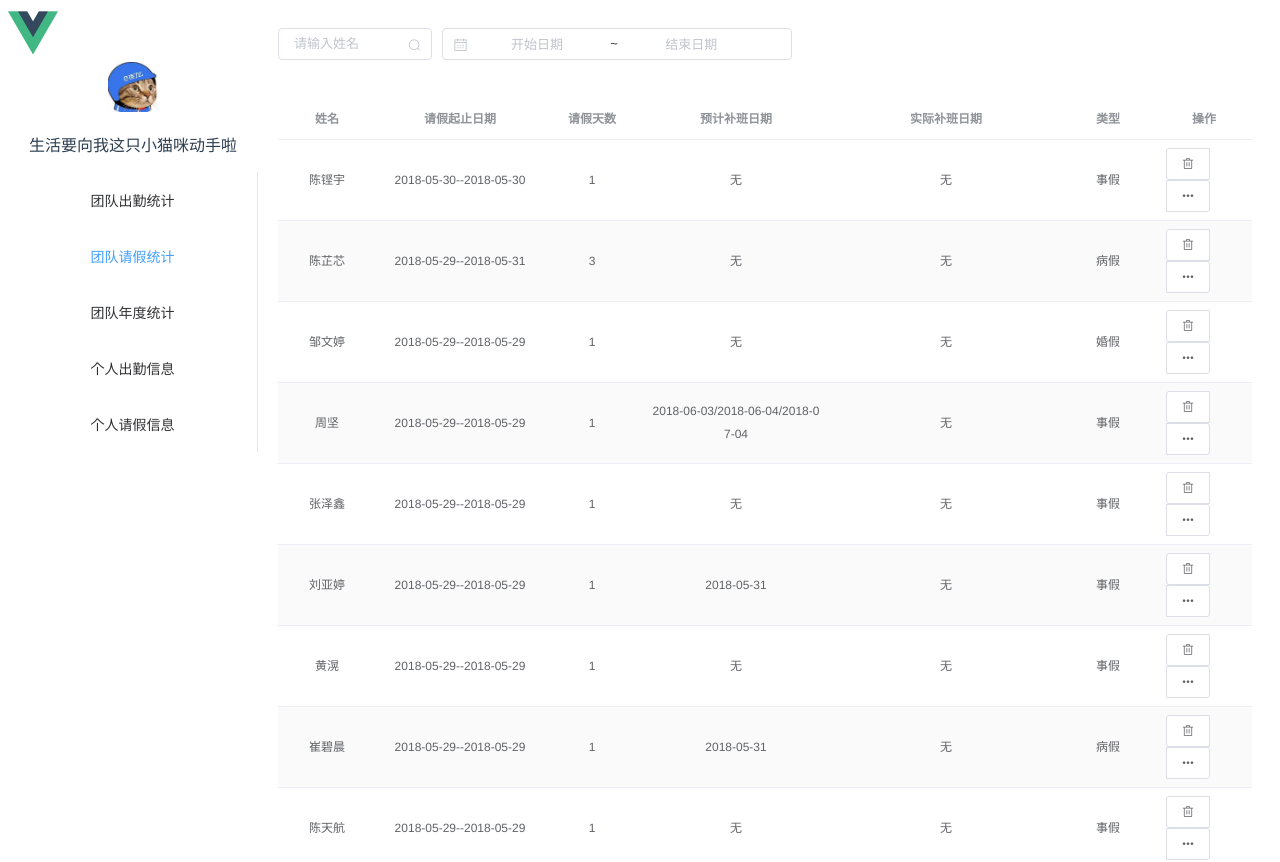
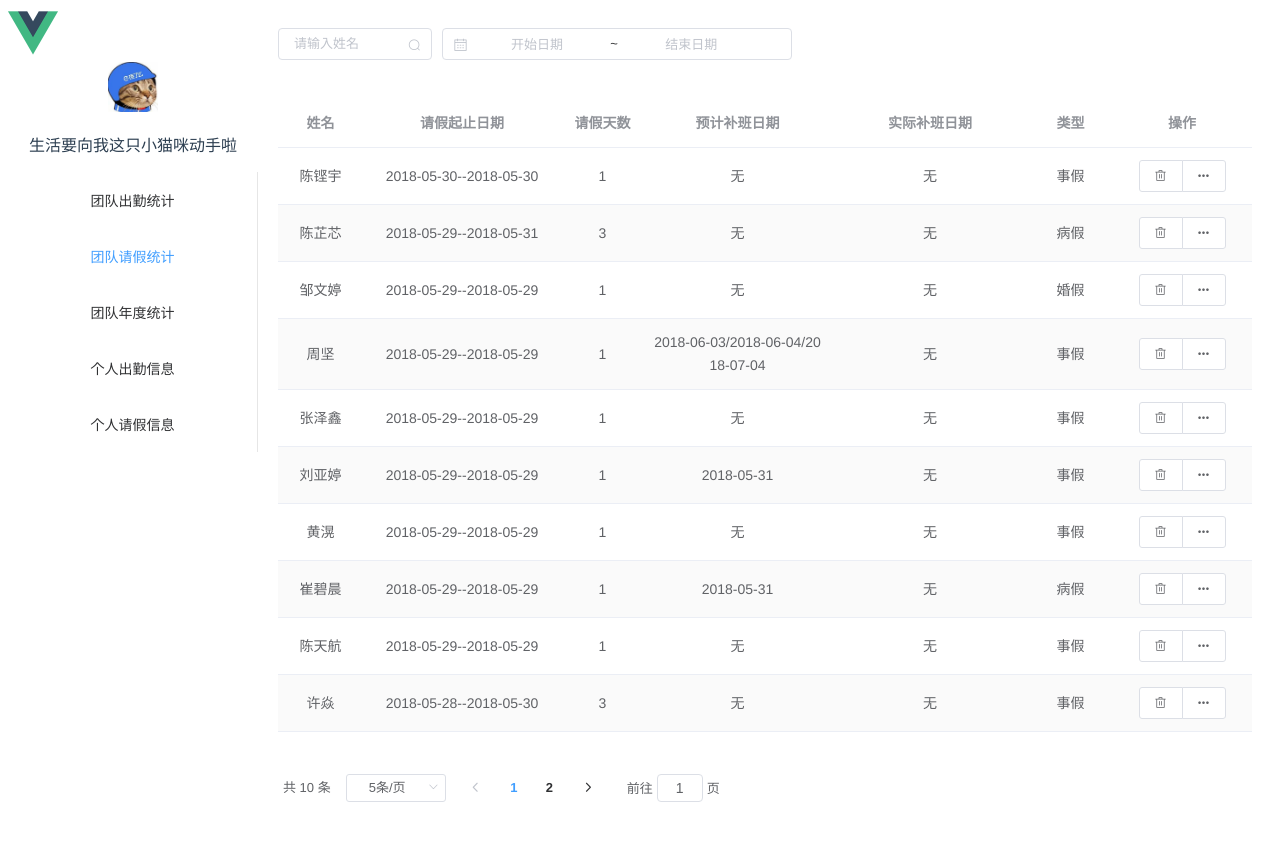
Before and after one commit to liangxh0523/worktime, a Vue app in the folder worktime/: page /#/team_vocation in a window 1280 px wide. Shown: the top 862 px of the page. After the commit the page ends 832 px from the top, so only its background shows below. Built offline with nearby package versions, Linux system fonts and the light colour scheme; the HTML template or start-up script is replaced by a standard one.

Commit message:
teamVocation的分页功能

```diff
--- a/worktime/src/components/team/team_vocation.vue
+++ b/worktime/src/components/team/team_vocation.vue
@@ -35,8 +35,7 @@
             :data="tableData"
             stripe
             style="width: 100%"
-            class="editDialog"
-            size="small">
+            class="editDialog">
             <el-table-column
                 prop="user_name"
                 label="姓名"
@@ -45,7 +44,7 @@
             <el-table-column
                 label="请假起止日期"
                 align="center"
-                min-width="140">
+                min-width="190">
                 <template slot-scope="scope">
                     <span>{{scope.row.timeoff_date[0]}}</span>
                     <span>--</span>
@@ -60,7 +59,7 @@
             <el-table-column
                 label="预计补班日期"
                 align="center"
-                min-width="160">
+                min-width="180">
                 <template slot-scope="scope">
                     <span>{{scope.row.expect_exchange_date.length === 0 ? ' 无': scope.row.expect_exchange_date.join('/')}}</span>
                 </template>
@@ -81,7 +80,8 @@
             <el-table-column
                 label="操作"
                 align="center"
-                fixed="right">
+                fixed="right"
+                width="140">
                 <template slot-scope="scope">
                     <el-button-group>
                         <el-button
@@ -97,6 +97,15 @@
                 </template>
             </el-table-column>
         </el-table>
+        <el-pagination
+            @size-change="handleSizeChange"
+            @current-change="handleCurrentChange"
+            :current-page="currentPage"
+            :page-sizes="[5, 10, 20]"
+            :page-size="100"
+            layout="total, sizes, prev, pager, next, jumper"
+            :total="10">
+        </el-pagination>
     </div>
 </template>
 
@@ -138,6 +147,8 @@ export default {
             },
             //表格临时数据
             temp: [],
+            //当前页数
+            currentPage: 1,
             //表格数据
             tableData: [{
                 "actual_exchange_date": [],
@@ -413,6 +424,14 @@ export default {
             }).catch(() => {
 
             });
+        },
+        //每页的数量发生改变时
+        handleSizeChange(item) {
+            console.log(item);
+        },
+        //跳转到某页
+        handleCurrentChange(item) {
+            console.log(item)
         }
     }
 }
```
